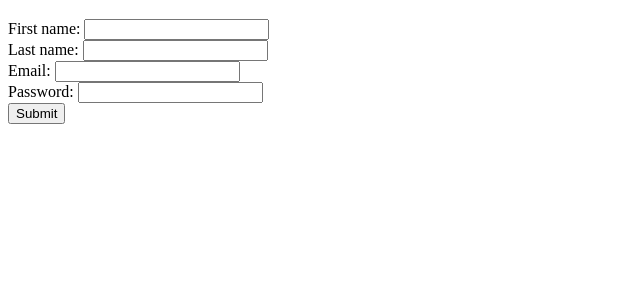
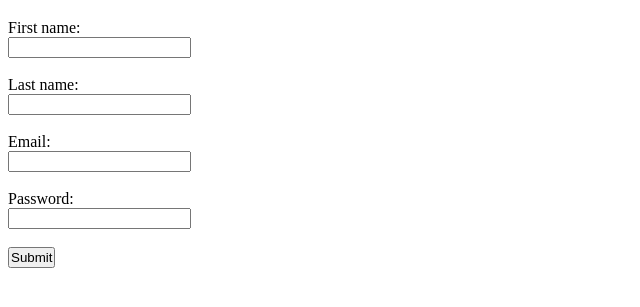
Before and after one commit to m33k/web-form, a plain HTML site: page index.html in a window 1280 px wide. Shown: the part 61-368 px from the top of the page, without its empty margins (0-640 px from the left). Drawn offline with Linux system fonts and the light colour scheme.

Commit message:
Aligned Web Form View

```diff
--- a/index.html
+++ b/index.html
@@ -5,19 +5,29 @@
   <meta name="viewport" content="width=device-width, initial-scale=1.0">
   <meta http-equiv="X-UA-Compatible" content="ie=edge">
   <title>Online Form</title>
-  <style></style>
+  <style>
+    input {
+        padding: 1px;
+        display: block;
+    }
+  </style>
 </head>
 <body>
+  <div id="form-container">
     <h1>User Sign-up</h1>
+    <div id="web-form">
      <form action="">
        <label for="fname">First name:</label>
        <input type="text" id="fname" name="fname"><br>
        <label for="lname">Last name:</label>
        <input type="text" id="lname" name="lname"><br>
-     <label for="email">Email:  </label>
+       <label for="email">Email:</label>
        <input type="email" id="email" name="email"><br>
        <label for="password">Password:</label>
        <input type="password" id="password" name="password"><br>
        <input type="submit" id="submit" value="Submit">
      </form>
+   </div>
+  </div>
 </body>
+</html>
```
Lines whose indentation alone changed are shown as unchanged.
